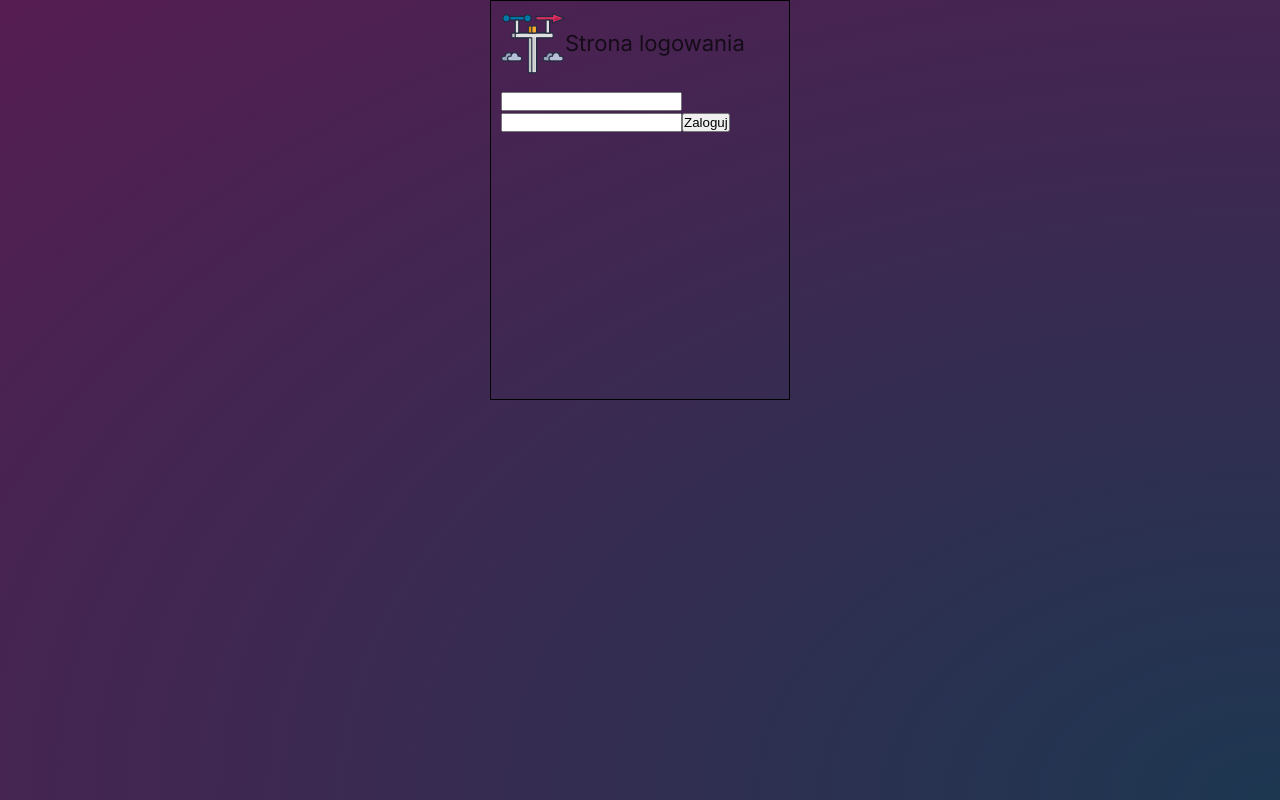
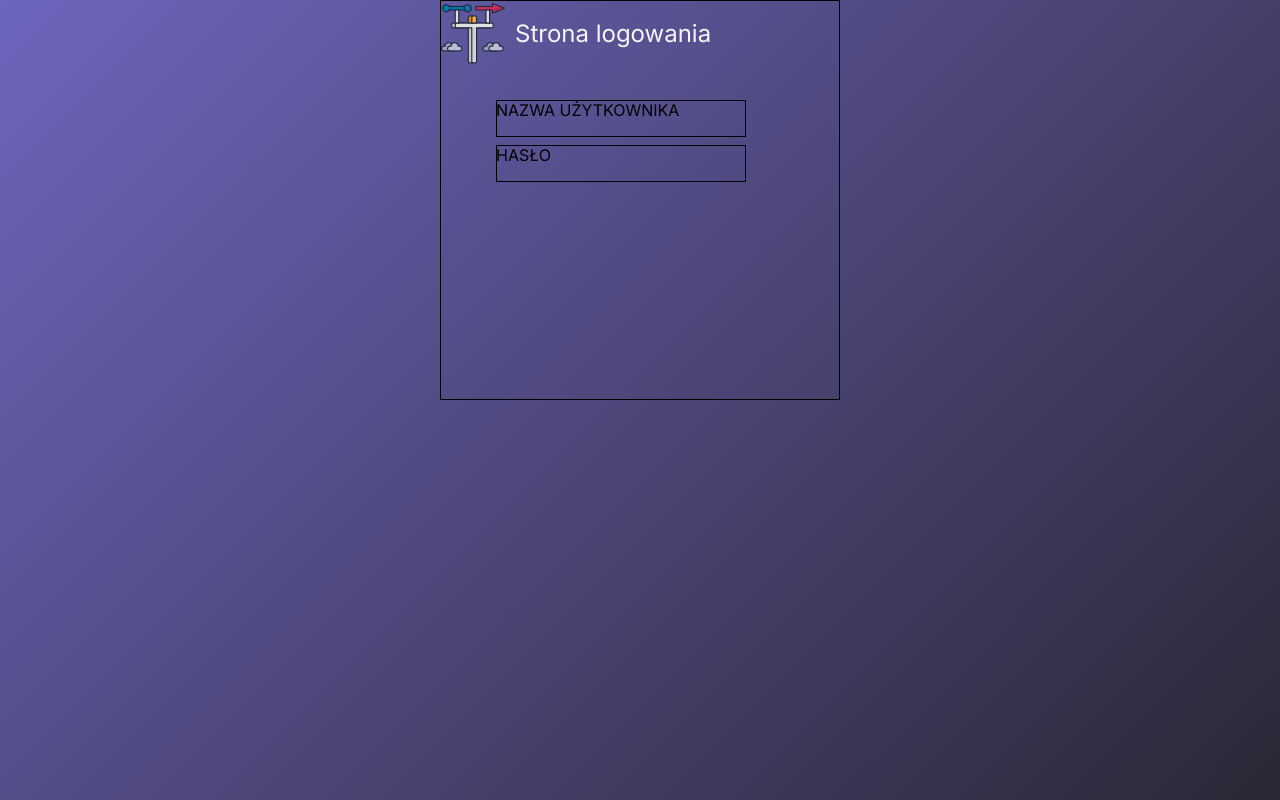
Before and after one commit to sebasamol/WeatherApp, a Next.js app: page /pages/login in a window 1280 px wide. Built offline with nearby package versions, Linux system fonts and the light colour scheme.

Commit message:
LoginForm input field text animation

```diff
--- a/app/components/LoginForm/LoginForm.module.css
+++ b/app/components/LoginForm/LoginForm.module.css
@@ -1,34 +1,95 @@
-
 .container {
     position: absolute;
     top: 25%;
     left: 50%;
     transform: translate(-50%, -50%);
-    padding: 10px;
+    height: 400px;
+    width: 400px;
     border: 1px solid black;
-    height: 400px;
-    width: 300px;
-    /* background-color: var(--main-bg-color); */
-
 
 }
 
 .description {
+    width: 300px;
     display: flex;
     justify-content: flex-start;
     align-items: center;
 
+}
+
+.description p {
+    margin-left: 10px;
+    font-size: 24px;
+    opacity: 0.95;
+    color: white;
+}
+
+.form_container {
+    /* display: inline-block;
+    width: 360px;
+    margin-top: 35px; */
+
+    width: 360px;
+    margin-top: 35px;
+}
+
+.form_data {
+    display: flex;
+    flex-direction: column;
+    align-items: center;
+    justify-content: center;
+    gap: 8px;
 
 }
 
-.description p {
-    font-size: 22px;
-    opacity: 0.70;
+/* components */
+.input_group{
+    position: relative;
+    width: 250px;
+}
+.input_group input{
+    width: 100%;
+    padding: 10px;
+    border: 1px solid black;
+    background-color: #1d2b3a;
+    outline: none;
+    color: #fff;
+    background: transparent;
+}
+.input_group label{
+    position: absolute;
+    left: 0;
+    pointer-events: none;
+    text-transform: uppercase;
+    transition: 0.5s;
 }
 
-.form {
+.input_group input:focus ~ label,
+.input_group input:valid ~ label{
+    color: #00dfc4;
+    transform: translateX(10px) translateY(-7px);
+    font-size: 0.65em;
+    padding: 0 10px;
+
+}
 
 
-    margin-top: 15px;
-    gap: 5px;
+/* .button {
+    height: var(--button-height);
+    width: var(--button-width);
+    border-radius: var(--border-radius);
+    box-sizing: border-box;
+    background: #6d66be40;
+    color: white;
+    margin-top: 5px;
+    border: none;
+    font-size: 18px;
+
 }
+
+.button:hover {
+    background: var(--form-hover);
+    transition: 0.6s;
+
+
+} */
--- a/app/components/LoginForm/LoginForm.tsx
+++ b/app/components/LoginForm/LoginForm.tsx
@@ -2,13 +2,32 @@ import React from "react";
 import Image from "next/image";
 import styles from './LoginForm.module.css'
 
-function InputData() {
+interface InputProps {
+    name: string,
+    type: string,
+    placeholder: string,
+}
+function InputData({ name, type, placeholder}: InputProps) {
+    return (
+        <div className={styles.input_group}>
+            <input className={styles.input} type={type} placeholder={placeholder} required={true} ></input>
+            <label className={styles.label}>{name}</label>
+        </div>
+
+
+
+    )
+}
+
+
+function LoginButton() {
     return (
         <>
-            <input style={{boxSizing:'border-box'}}/>
+            <button className={styles.button} type="submit">Zaloguj</button>
         </>
     )
 }
+
 
 export default function LoginForm() {
     return (
@@ -22,12 +41,14 @@ export default function LoginForm() {
                 />
                 <p>Strona logowania</p>
             </div>
-            <div className={styles.form}>
-                <form >
-                    <InputData />
-                    <InputData />
-                    <button type="submit">Zaloguj</button>
+            <div className={styles.form_container}>
+                <form className={styles.form_data}>
+                    <InputData name='Nazwa użytkownika' type='text' placeholder=''/>
+                    <InputData name='Hasło' type='text' placeholder=''/>
+
+
                 </form>
+
             </div>
         </div>
 
--- a/app/globals.css
+++ b/app/globals.css
@@ -1,13 +1,16 @@
 :root {
-  --main-bg-color: ;
-
-
+  --border-radius: 15px;
+  --button-height: 50px;
+  --button-width: 350px;
+  --input-height: 350px;
+  --input-width: 50px;
+  --form-hover: #6d66beb6;
 
 }
 html{
-  background: #1D3751;
-  background: radial-gradient(at right bottom, #1D3751, #561D52);
-  background-repeat: no-repeat;
+  background: #6D66BE;
+  background: linear-gradient(135deg, #6D66BE, #2C2735);
+
   background-attachment: fixed;
 }
 
--- a/package.json
+++ b/package.json
@@ -10,6 +10,8 @@
     "dev": "next dev"
   },
   "dependencies": {
+    "@nextui-org/react": "^2.2.10",
+    "framer-motion": "^11.0.28",
     "next": "14.1.4",
     "react": "^18",
     "react-dom": "^18",
```
Also changed, not shown: 1 other file (tests, documents, lock files or other folders).
